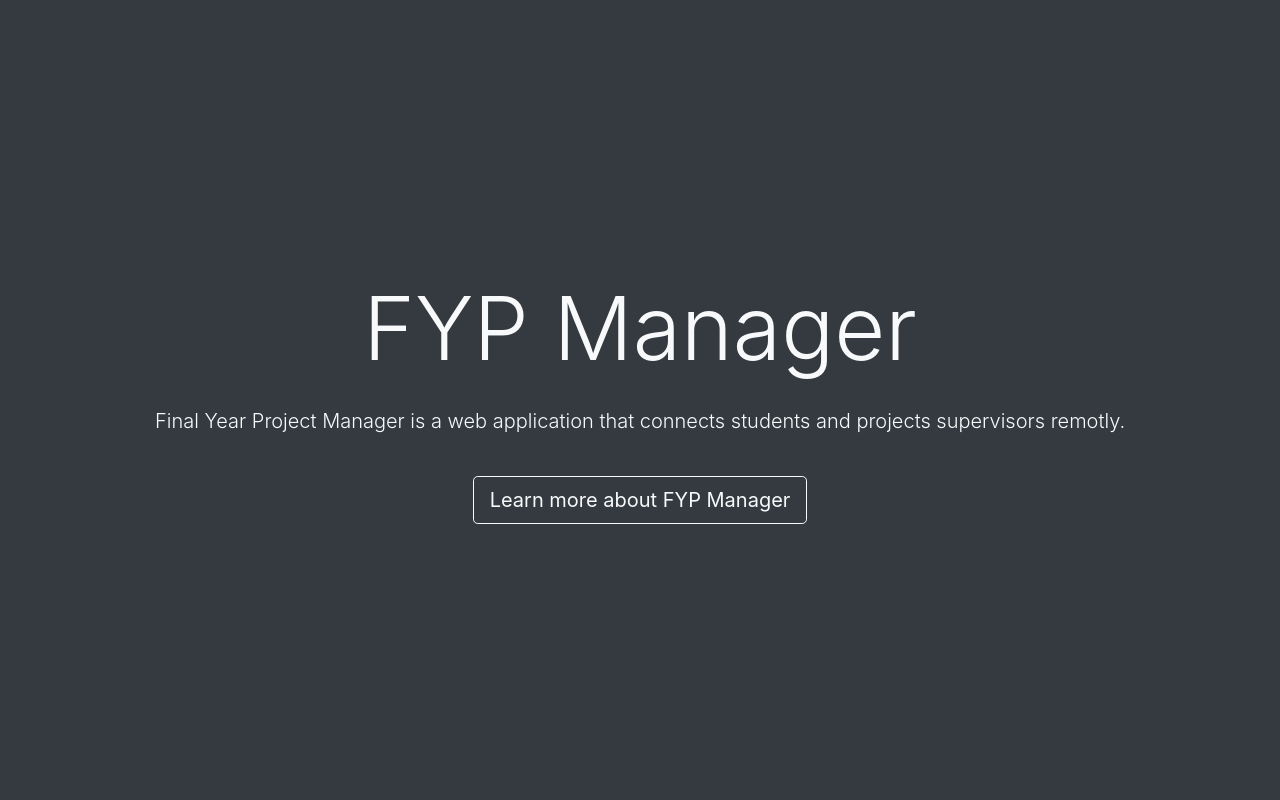
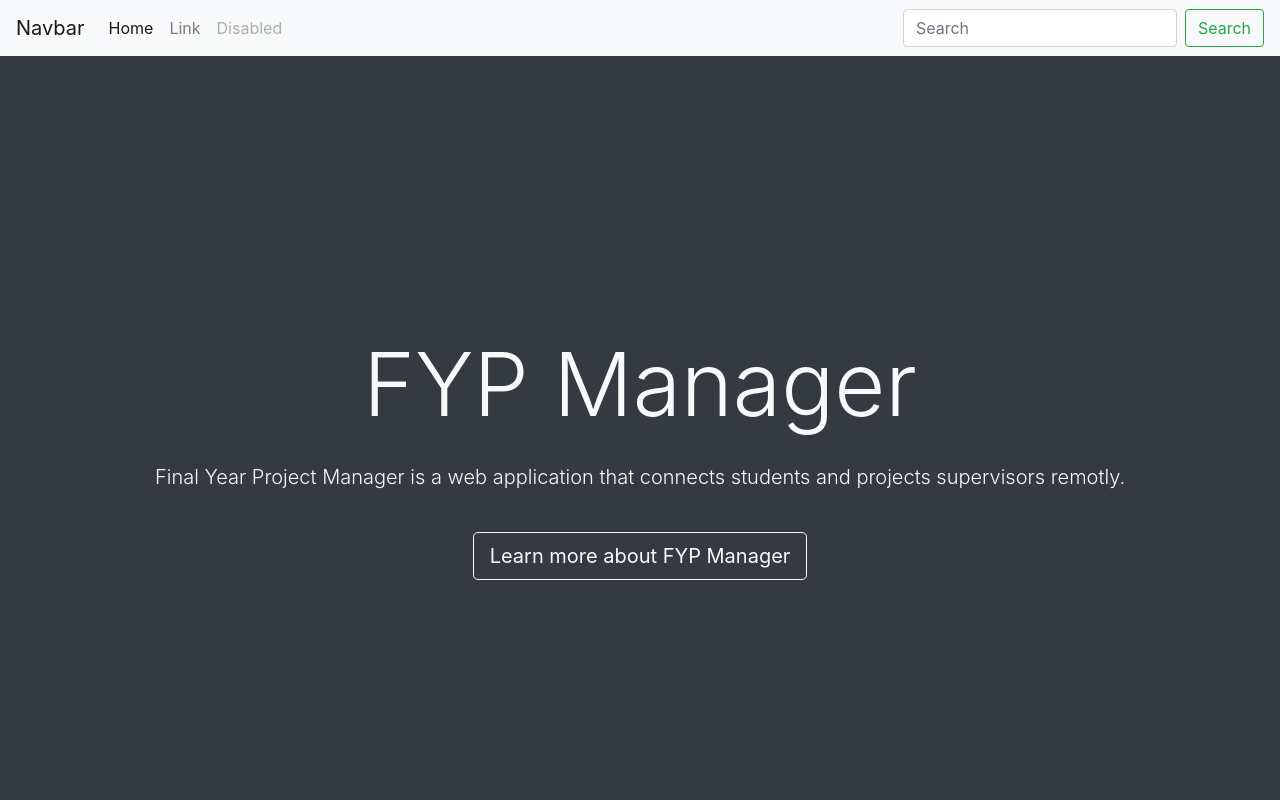
Before and after one commit to hashirshoaeb/FYP-Manager, a React (Create React App) app: page / in a window 1280 px wide. Shown: the top 800 px of the page. Built offline with nearby package versions, Linux system fonts and the light colour scheme.

Commit message:
working on nav

```diff
--- a/package.json
+++ b/package.json
@@ -11,10 +11,14 @@
     "@testing-library/react": "^9.5.0",
     "@testing-library/user-event": "^7.2.1",
     "bootstrap": "^4.4.1",
+    "eslint-plugin-flowtype": "^4.6.0",
     "jquery": "^3.4.1",
+    "popper.js": "^1.16.1",
     "react": "^16.13.0",
     "react-dom": "^16.13.0",
-    "react-scripts": "3.4.0"
+    "react-router-dom": "^5.1.2",
+    "react-scripts": "3.4.0",
+    "typescript": "^3.8.3"
   },
   "scripts": {
     "start": "react-scripts start",
--- a/src/App.js
+++ b/src/App.js
@@ -2,6 +2,7 @@
 import "bootstrap/dist/css/bootstrap.css";
 import "bootstrap/dist/js/bootstrap.bundle.min";
 // import Login from "./components/Login";
+import Navbar from "./components/Navbar";
 import MainBody from "./components/MainBody";
 import Project from "./components/Project";
 import Signin from "./components/Signin";
@@ -12,6 +13,7 @@
 function App() {
   return (
     <div>
+      <Navbar></Navbar>
       <MainBody></MainBody>
       <About></About>
       <Project></Project>
--- /dev/null
+++ b/src/components/Navbar.jsx
@@ -0,0 +1,60 @@
+import React, { Component } from "react";
+
+class Navbar extends Component {
+  constructor(props) {
+    super(props);
+    this.state = {};
+  }
+  render() {
+    return (
+      <nav class="navbar navbar-expand-lg navbar-light bg-light">
+        <a class="navbar-brand" href="#">
+          Navbar
+        </a>
+        <button
+          class="navbar-toggler"
+          type="button"
+          data-toggle="collapse"
+          data-target="#navbarTogglerDemo02"
+          aria-controls="navbarTogglerDemo02"
+          aria-expanded="false"
+          aria-label="Toggle navigation"
+        >
+          <span class="navbar-toggler-icon"></span>
+        </button>
+
+        <div class="collapse navbar-collapse" id="navbarTogglerDemo02">
+          <ul class="navbar-nav mr-auto mt-2 mt-lg-0">
+            <li class="nav-item active">
+              <a class="nav-link" href="#">
+                Home <span class="sr-only">(current)</span>
+              </a>
+            </li>
+            <li class="nav-item">
+              <a class="nav-link" href="#">
+                Link
+              </a>
+            </li>
+            <li class="nav-item">
+              <a class="nav-link disabled" href="#">
+                Disabled
+              </a>
+            </li>
+          </ul>
+          <form class="form-inline my-2 my-lg-0">
+            <input
+              class="form-control mr-sm-2"
+              type="search"
+              placeholder="Search"
+            />
+            <button class="btn btn-outline-success my-2 my-sm-0" type="submit">
+              Search
+            </button>
+          </form>
+        </div>
+      </nav>
+    );
+  }
+}
+
+export default Navbar;
```
Also changed, not shown: 1 other file (tests, documents, lock files or other folders).
